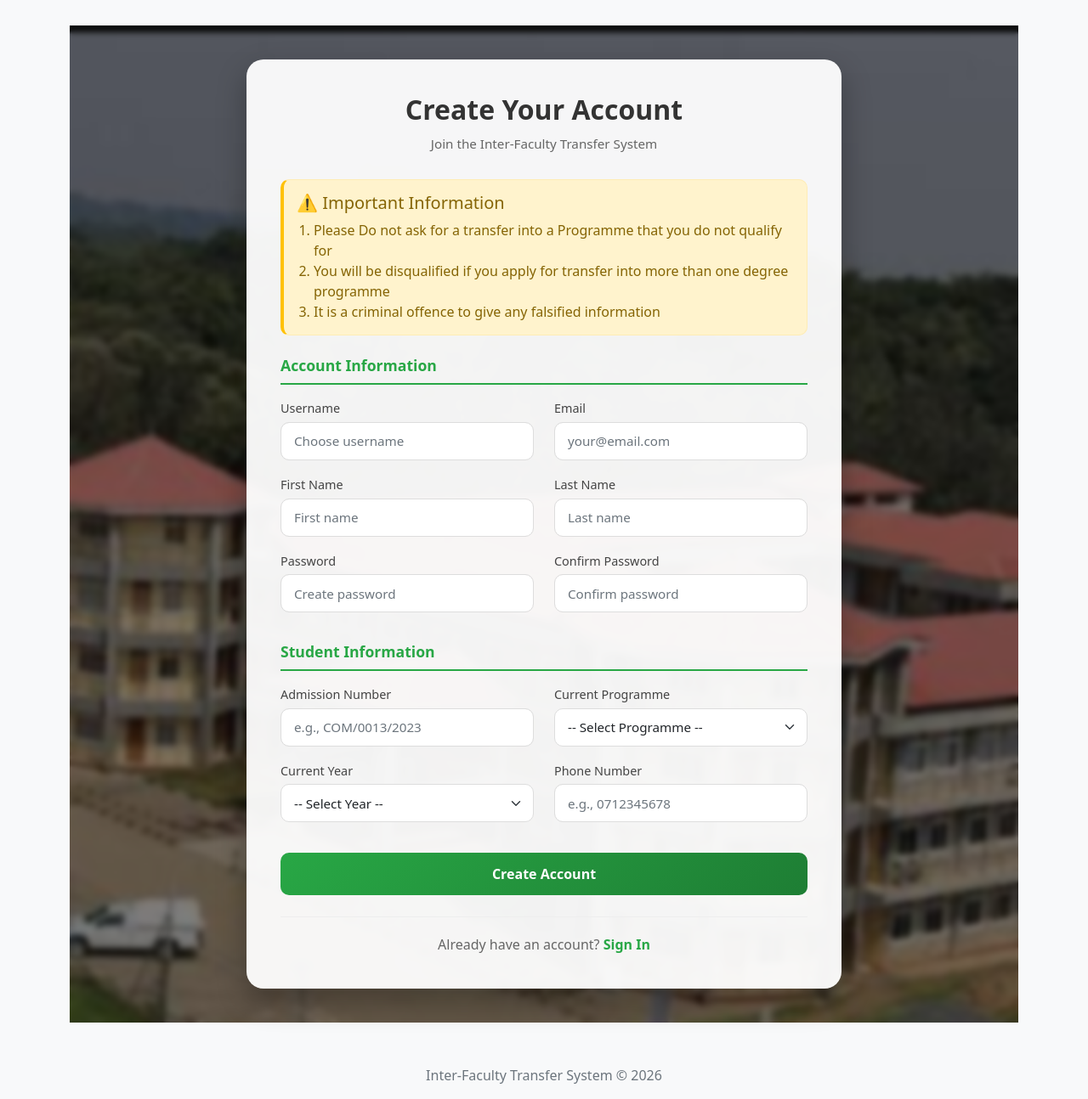
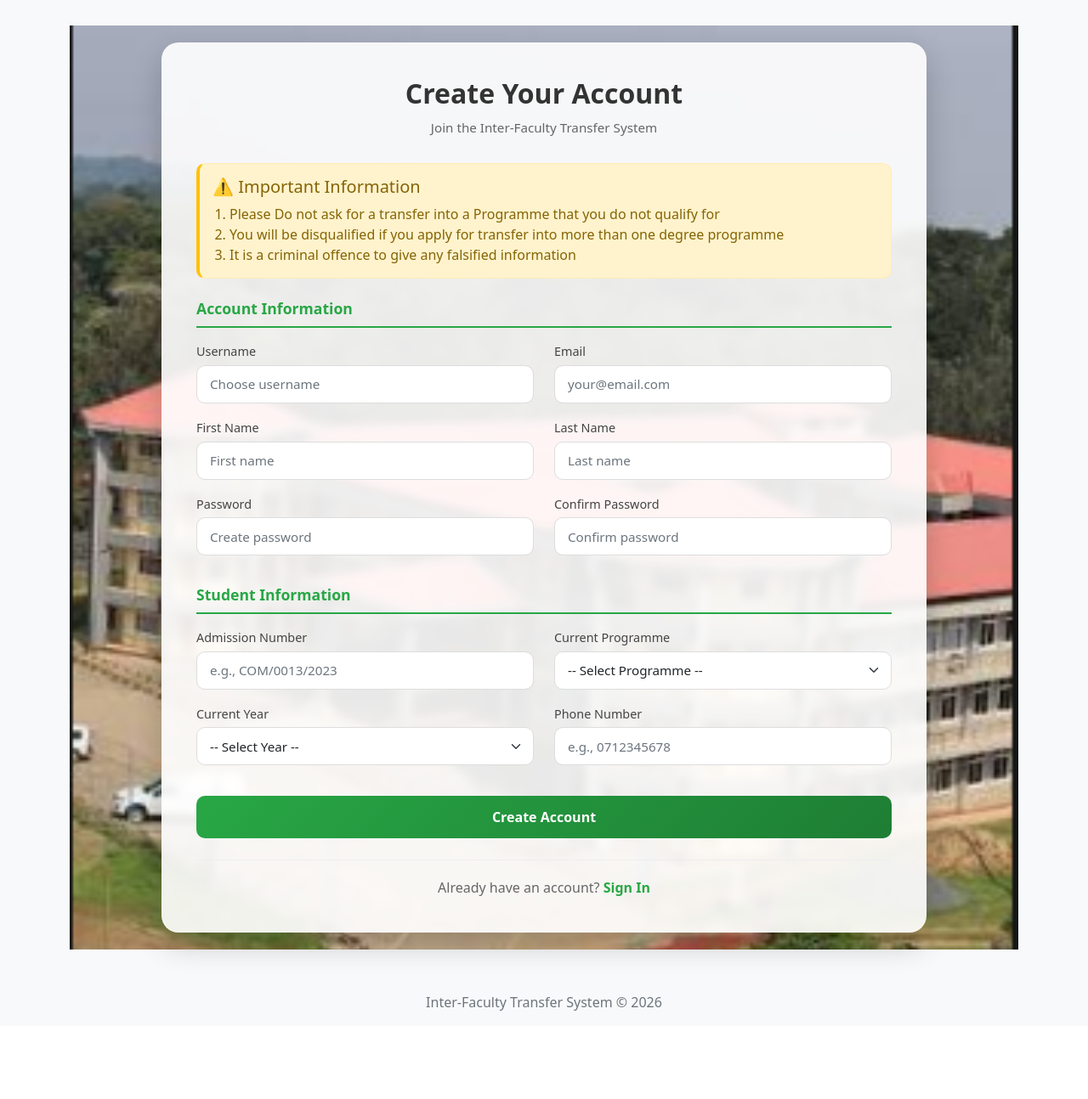
Before and after one commit to jontez756/interfaculty, a Django app: page /register/ in a window 1280 px wide. Shown: the part 56-1350 px from the top of the page at 85% size. After the commit the page ends 1246 px from the top, so only its background shows below. Run offline with Django 5.2, Linux system fonts and the light colour scheme; data that the repository does not hold is empty.

Commit message:
Make backgrounds full screen and bright

```diff
--- a/templates/register_student.html
+++ b/templates/register_student.html
@@ -2,41 +2,40 @@
 {% load static %}
 
 {% block content %}
+
 <style>
     .register-container {
         min-height: 100vh;
+        width: 100%;
         display: flex;
         align-items: center;
         justify-content: center;
-        background: url('{% static "images/reg.png" %}') no-repeat center center fixed;
+        background: url('{% static "images/reg.png" %}') no-repeat center center;
         background-size: cover;
         position: relative;
-        margin: 0px 0;
-        padding: 40px 0;
+        margin: 0;
+        padding: 20px 0;
     }
 
+    /* Remove the dark overlay */
     .register-container::before {
-        content: '';
-        position: absolute;
-        top: 0;
-        left: 0;
-        right: 0;
-        bottom: 0;
-        background: rgba(0, 0, 0, 0.5);
-        backdrop-filter: blur(3px);
+        display: none;
     }
 
     .register-card {
-        background: rgba(255, 255, 255, 0.95);
+        background: rgba(255, 255, 255, 0.9);
         border-radius: 20px;
-        box-shadow: 0 15px 35px rgba(0, 0, 0, 0.3);
+        box-shadow: 0 15px 35px rgba(0, 0, 0, 0.2);
         padding: 40px;
-        width: 70%;
-        max-width: 700px;
+        width: 100%;
+        max-width: 900px;
         position: relative;
         z-index: 2;
+        border: 1px solid rgba(255, 255, 255, 0.3);
+        backdrop-filter: blur(5px);
     }
 
+    /* Rest of your existing styles remain the same */
     .register-header {
         text-align: center;
         margin-bottom: 30px;
@@ -140,6 +139,9 @@
         padding-left: 20px;
     }
 </style>
+
+
+
 
 <div class="register-container">
     <div class="register-card">
```
Also changed, not shown: templates/login.html (+12 -14 lines).
